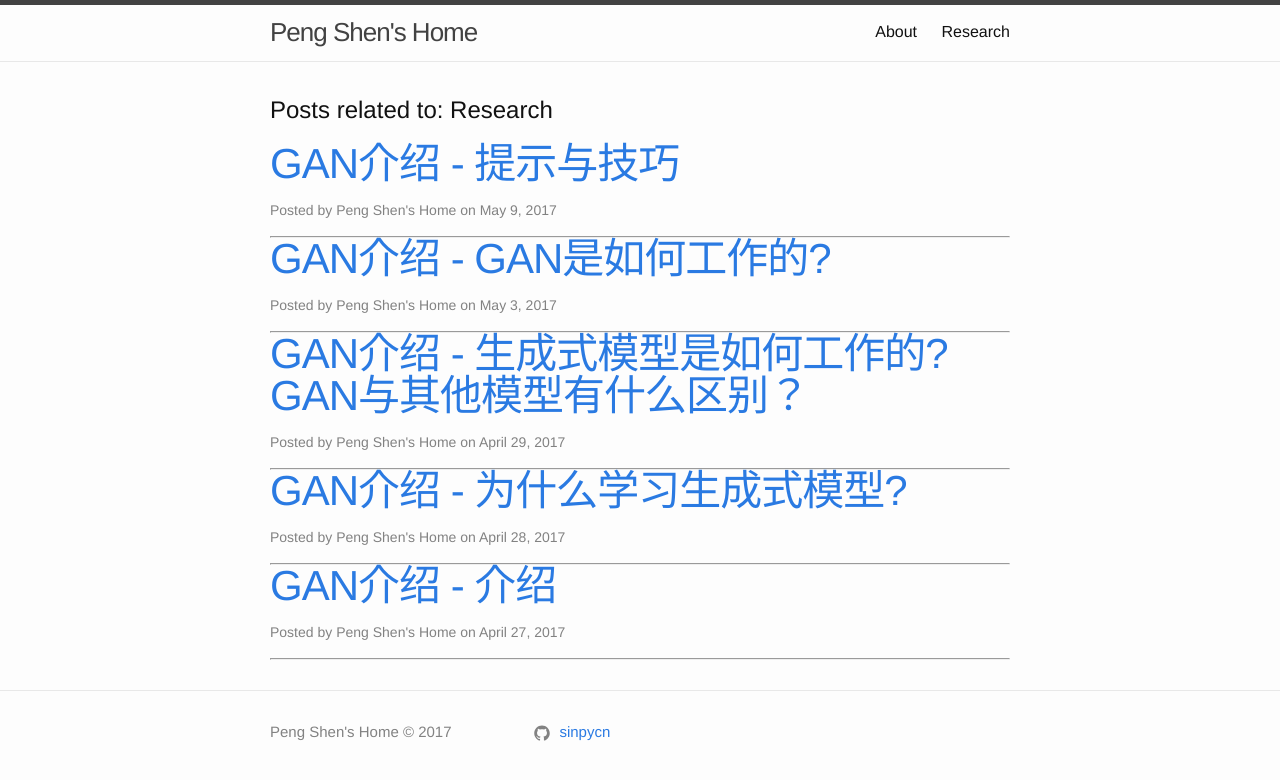
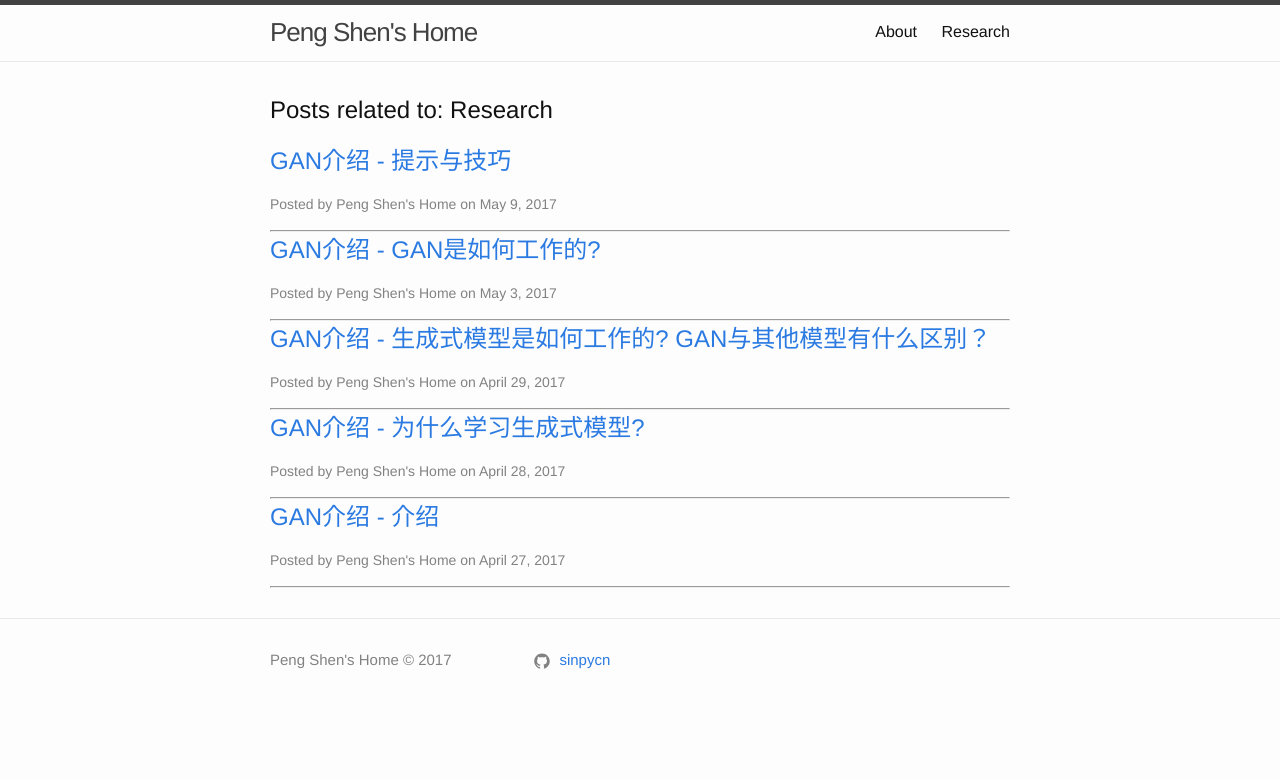
Before and after one commit to sinpycn/sinpycn.github.io, a Jekyll site: the page built from category/research.html, in a window 1280 px wide. Shown: the top 780 px of the page. Built offline with Jekyll 4.4.1, drawn with Linux system fonts in a browser that asks for light colours.

Commit message:
Update category.html

```diff
--- a/_layouts/category.html
+++ b/_layouts/category.html
@@ -14,14 +14,9 @@ layout: default
 {% for post in site.categories.[page.category] %}
 <div class="post-preview">
     <a href="{{ post.url | prepend: site.baseurl }}">
-        <h2 class="post-title">
+        <h2>
             {{ post.title }}
         </h2>
-        {% if post.subtitle %}
-        <h3 class="post-subtitle">
-            {{ post.subtitle }}
-        </h3>
-        {% endif %}
     </a>
     <p class="post-meta">
       Posted by
```
